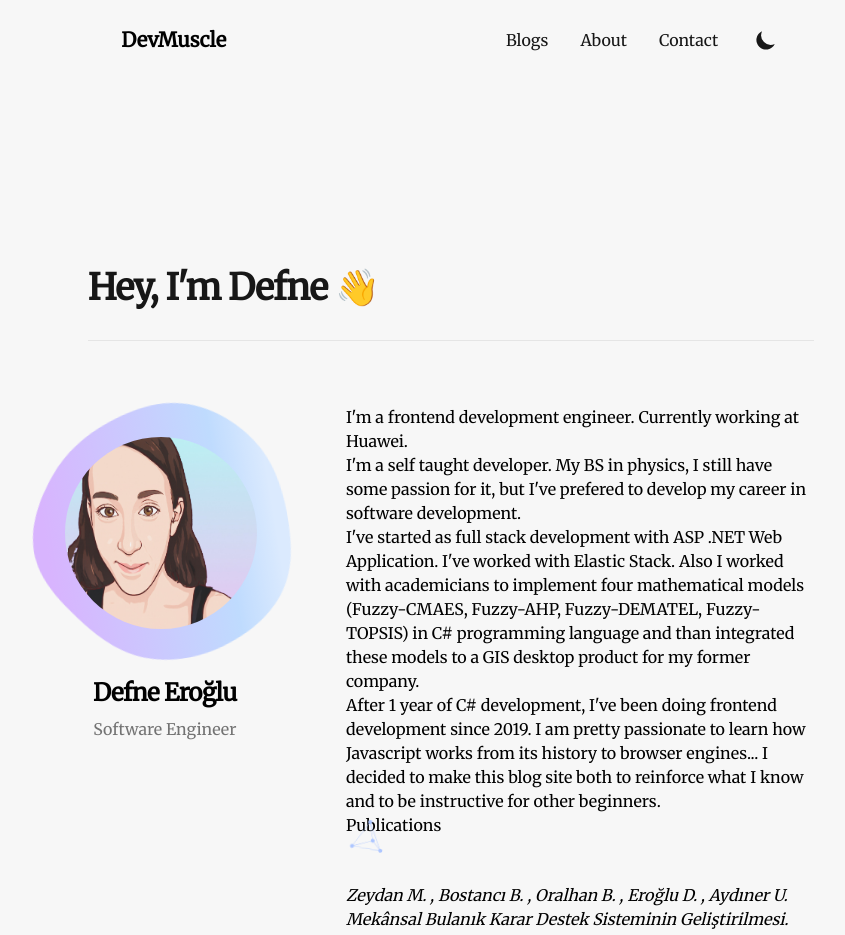
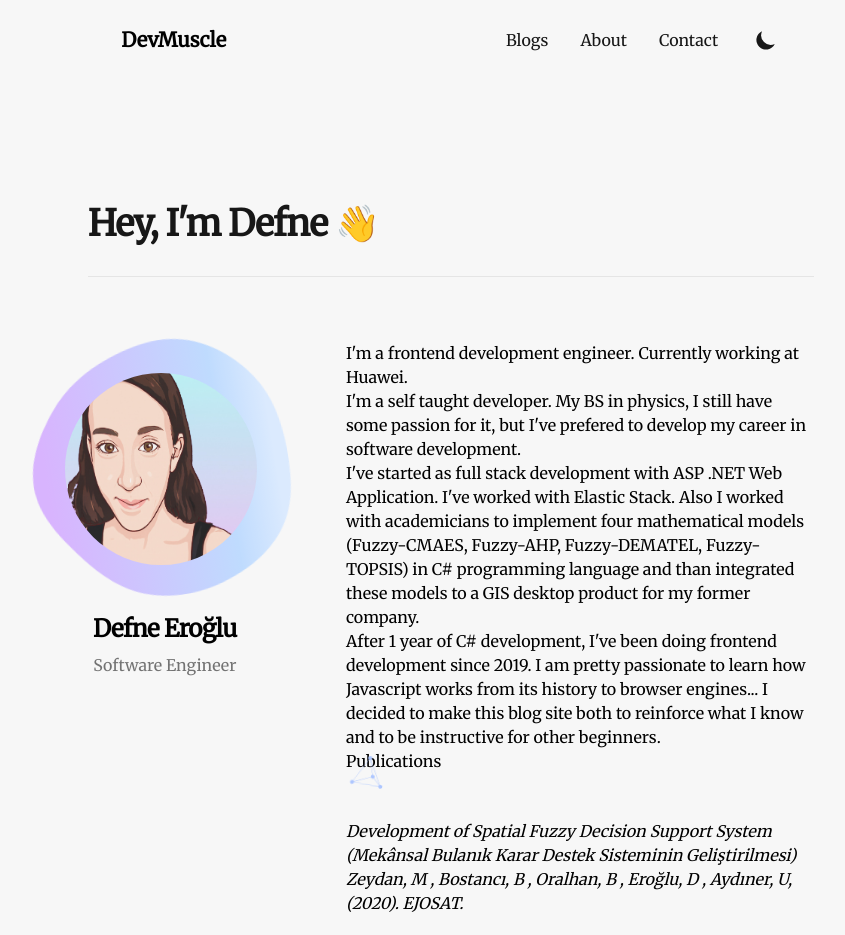
Before and after one commit to definite2/defneeroglu, a Next.js app: page /about in a window 1280 px wide. Shown: the top 935 px of the page, without its empty margins (189-1034 px from the left). Built offline with nearby package versions, Linux system fonts and the light colour scheme; what @tailwindcss/typography would draw is missing.

Commit message:
update layput, update publication label

```diff
--- a/src/components/Layout.js
+++ b/src/components/Layout.js
@@ -9,7 +9,7 @@ const Wrapper = ({ children }) => {
         <Header />
         <main
           role="main"
-          className="xl:col-span-6 xl:col-start-3 col-span-10 px-5 my-40"
+          className="xl:col-span-6 xl:col-start-3 col-span-10 px-5 my-4 sm:my-24"
         >
           {children}
         </main>
--- a/src/layouts/PostLayout.js
+++ b/src/layouts/PostLayout.js
@@ -13,7 +13,7 @@ export default function PostLayout({ frontMatter, next, prev, children }) {
     <>
       <BlogSeo url={`${siteMetadata.siteUrl}/blog/${slug}`} {...frontMatter} />
       <div
-        className={clsx('relative flex xl:justify-between justify-center my-12', {
+        className={clsx('relative flex xl:justify-between justify-center', {
           'flex-row-reverse': Boolean(isToc),
         })}
       >
--- a/src/pages/about.js
+++ b/src/pages/about.js
@@ -84,8 +84,11 @@ const about = () => {
               className="italic"
               href="https://dergipark.org.tr/tr/pub/ejosat/issue/53473/711076"
             >
-              Zeydan M. , Bostancı B. , Oralhan B. , Eroğlu D. , Aydıner U. Mekânsal Bulanık Karar
-              Destek Sisteminin Geliştirilmesi. EJOSAT. 2020; 418-429.
+              <span className="">
+                Development of Spatial Fuzzy Decision Support System (Mekânsal Bulanık Karar Destek
+                Sisteminin Geliştirilmesi) Zeydan, M , Bostancı, B , Oralhan, B , Eroğlu, D ,
+                Aydıner, U, (2020). EJOSAT.
+              </span>
             </CustomLink>
           </div>
         </div>
```
